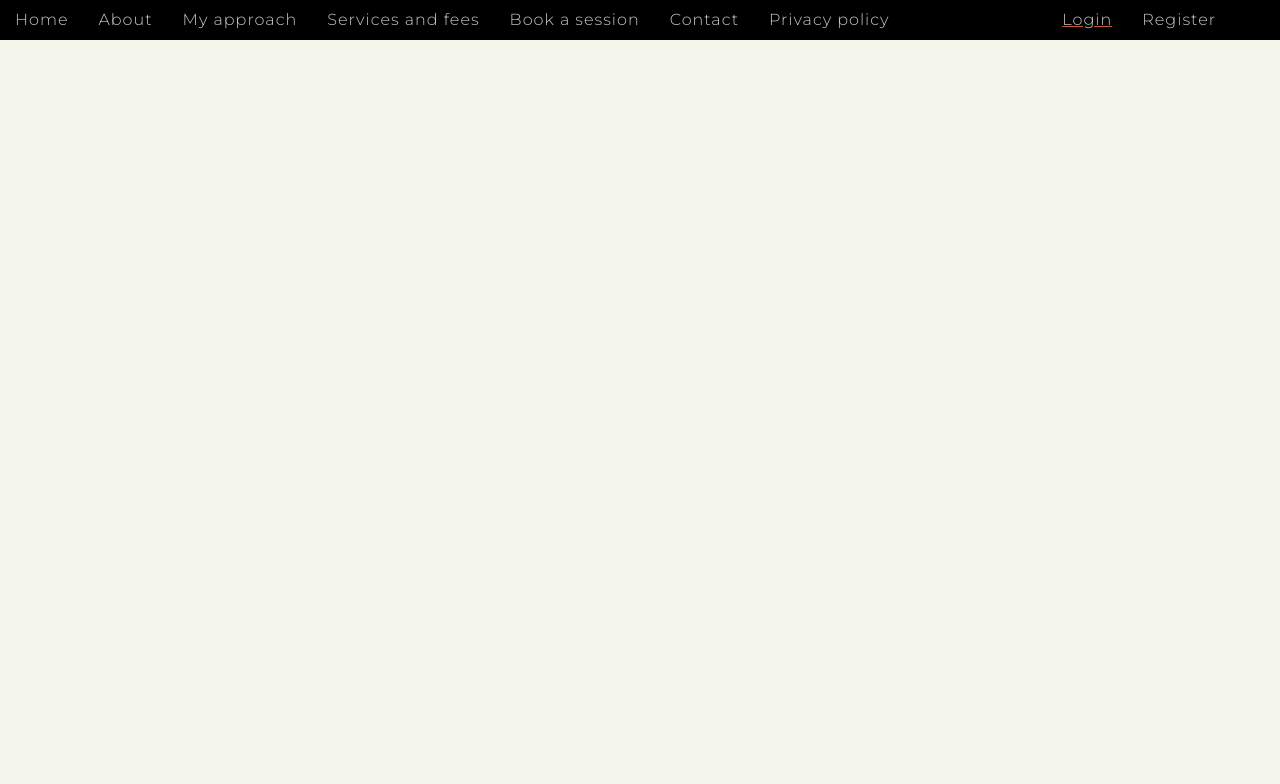
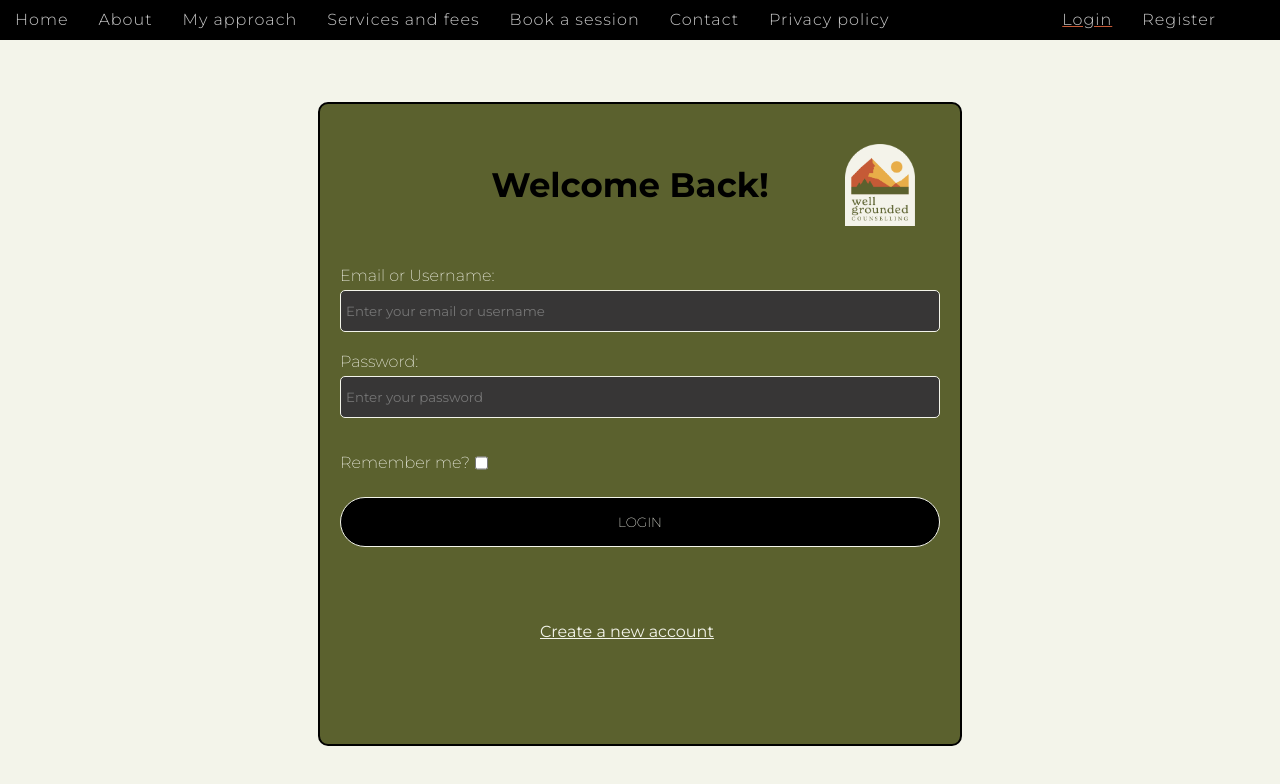
Before and after one commit to PeachyOmnivore/WellGroundedCounselling, a React (Vite) app: page /login in a window 1280 px wide. Shown: the top 784 px of the page. Built offline with nearby package versions, Linux system fonts and the light colour scheme.

Commit message:
feat: new login component built, basic functionality

```diff
--- a/src/pages/login/index.jsx
+++ b/src/pages/login/index.jsx
@@ -1,10 +1,70 @@
 import "./login.css"
+import { useState } from "react"
+import { NavLink } from "react-router-dom"
+import WGClogo from '../../assets/images/thumbnail-arch.png'
 
-function Login () {
+function Login() {
+
+  const INITIAL_STATE = {
+    emailOrUsername: "",
+    password: "",
+    remember: false,
+  }
+
+  const [loginData, setLoginData] = useState(INITIAL_STATE)
+
+
+  const onInput = (event) => {
+    const { name, value } = event.target
+
+    setLoginData({
+      ...loginData,
+      [name]: value,
+    })
+  }
+
+  const handleLogin = (event) => {
+    event.preventDefault()
+    event.target.reset()
+    console.log(loginData)
+
+    setLoginData(INITIAL_STATE)
+  }
+
   return (
-  <div className="login-container">
-
-  </div>
+    <div className="login-container">
+      <section className="login-form-container">
+        <div className="login-header">
+          <h1>Welcome Back!</h1>
+          <img src={WGClogo} width="70px" alt="Well grounded counselling logo" />
+        </div>
+        <form onSubmit={handleLogin}>
+          <label htmlFor="email">Email or Username:</label>
+          <input
+            type="text"
+            name="emailOrUsername"
+            required={true}
+            placeholder="Enter your email or username"
+            value={loginData.emailOrUsername}
+            onChange={onInput}
+          />
+          <label htmlFor="subject">Password:</label>
+          <input
+            type="password"
+            name="password"
+            required={true}
+            placeholder="Enter your password"
+            value={loginData.password}
+            onChange={onInput}
+          />
+          <label htmlFor="remember">Remember me?
+            <input className="checkbox" type="checkbox"  checked={loginData.remember} name="remember" value={true} onChange={(event) => { onInput(event) }} />
+          </label>
+          <button type="submit">LOGIN</button>
+        </form>
+        <NavLink to="/register">Create a new account</NavLink>
+      </section>
+    </div>
   )
 }
 
--- a/src/pages/login/login.css
+++ b/src/pages/login/login.css
@@ -1,4 +1,87 @@
 .login-container {
+  display: grid;
+  place-items: center;
   height: 96vh;
   background-color: #f3f4ea;
 }
+
+.login-form-container {
+  height: 600px;
+  width: 600px;
+  padding: 20px;
+  background-color: #5B612E;
+  border-radius: 10px;
+  border: black solid 2px;
+}
+
+.login-header {
+  display: grid;
+  grid-template-columns: 1fr 1fr;
+  place-items: center;
+  padding: 20px;
+}
+
+.login-header img {
+  position: relative;
+  right: -100px;
+}
+
+.login-header h1 {
+  position: relative;
+  right: -130px;
+  font-size: 34px;
+}
+
+.login-container form {
+  display: grid;
+}
+
+.login-container input, .login-container select {
+  color: #f3f4ea;
+  background-color: rgb(55, 54, 54);
+  height: 30px;
+  padding: 5px;
+  border-radius: 5px;
+  border: #f3f4ea solid 1px;
+}
+
+.login-container form label, .login-container form button {
+  display: block;
+  color: #f3f4ea;
+  width: 100%;
+  margin-top: 20px;
+  margin-bottom: 5px;
+  font-weight: 200;
+}
+
+.login-container form button {
+  border-radius: 25px;
+  height: 50px;
+  cursor: pointer;
+  border: #f3f4ea solid 1px;
+  background-color: black;
+  transition: background-color 0.7s ease;
+}
+
+.login-container form button:hover {
+  transition: background-color 0.7s ease;
+  background-color: #f3f4ea;
+  color: #000;
+}
+
+.login-container form button:active {
+  background-color: #f3f4ea2d;
+}
+
+.checkbox {
+  position: relative;
+  left: 5px;
+  top: 10px;
+}
+
+.login-container a {
+  color: #f3f4ea;
+  position: relative;
+  left: 200px;
+  top: 70px;
+}
```
